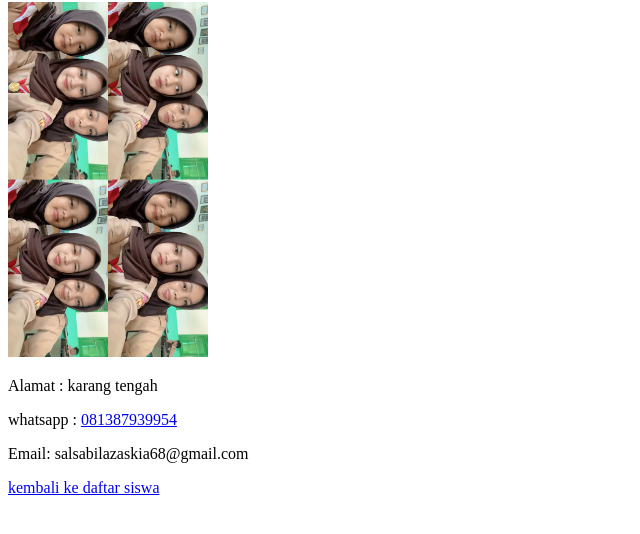
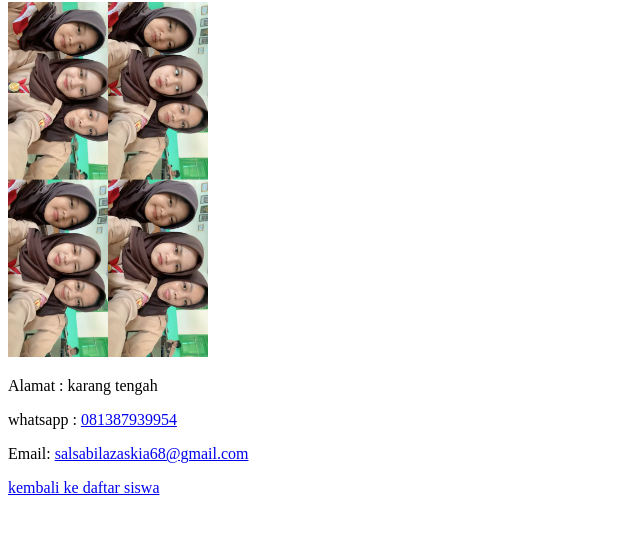
Before and after one commit to nabill7/latihan4, a plain HTML site: page bila.html in a window 1280 px wide. Shown: the part 78-612 px from the top of the page, without its empty margins (0-640 px from the left). Drawn offline with Linux system fonts and the light colour scheme.

Commit message:
menambah link dan gmail

```diff
--- a/bila.html
+++ b/bila.html
@@ -13,7 +13,7 @@
  <img src="./foto/ bila.jpg" alt="foto bila" width="200" />
  <p>Alamat : karang tengah</p>
  <p>whatsapp : <a href="https://wa.me/6281387939954">081387939954</a></p>
- <p>Email: salsabilazaskia68@gmail.com</p>
+ <p>Email: <a href="mailto:salsabilazaskia68@gmail.com">salsabilazaskia68@gmail.com</a></p>
 
  <a href="./index.html">kembali ke daftar siswa</a>
 </body>
```
